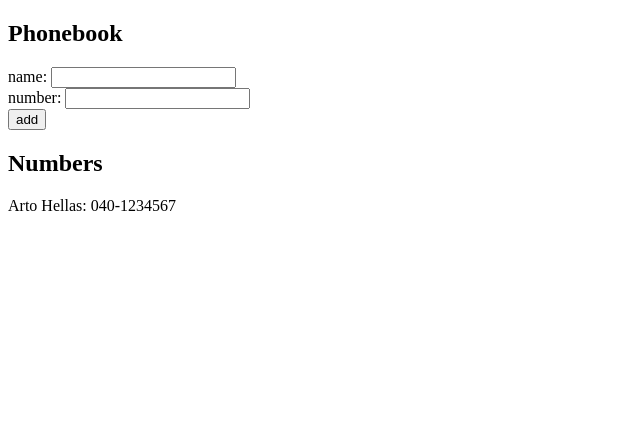
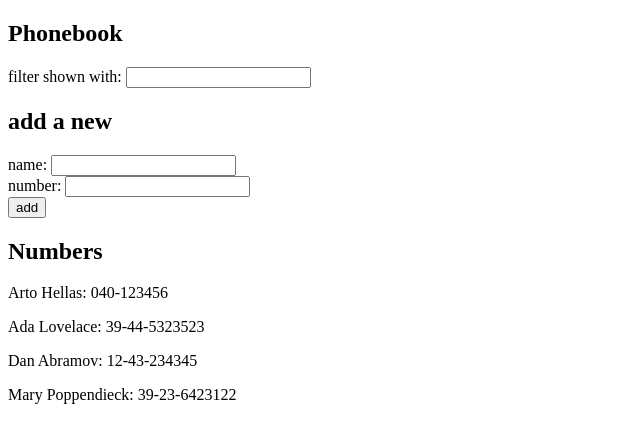
Before and after one commit to andrei-kozel/fullstackopen.com, a React (Create React App) app in the folder part2/phonebook/: page / in a window 1280 px wide. Shown: the top 442 px of the page, without its empty margins (0-640 px from the left). Built offline with nearby package versions, Linux system fonts and the light colour scheme.

Commit message:
ex2.9 completed

```diff
--- a/part2/phonebook/src/App.js
+++ b/part2/phonebook/src/App.js
@@ -2,10 +2,14 @@
 
 const App = () => {
   const [persons, setPersons] = useState([
-    { name: "Arto Hellas", number: "040-1234567", id: 1 },
+    { name: "Arto Hellas", number: "040-123456", id: 1 },
+    { name: "Ada Lovelace", number: "39-44-5323523", id: 2 },
+    { name: "Dan Abramov", number: "12-43-234345", id: 3 },
+    { name: "Mary Poppendieck", number: "39-23-6423122", id: 4 },
   ]);
   const [newName, setNewName] = useState("");
   const [newNumber, setNewNumber] = useState("");
+  const [filter, setFilter] = useState("");
 
   const addNumber = (event) => {
     event.preventDefault();
@@ -42,13 +46,39 @@
   const handleNewName = (event) => {
     setNewName(event.target.value);
   };
+
   const handleNewNumber = (event) => {
     setNewNumber(event.target.value);
+  };
+
+  const handleFilter = (event) => {
+    setFilter(event.target.value);
+    filteredData();
+  };
+
+  const filteredData = () => {
+    if (filter.length === 0) {
+      return persons;
+    }
+    let tempPersons = [];
+
+    persons.forEach((person) => {
+      if (person.name.toLowerCase().includes(filter.toLowerCase())) {
+        tempPersons.push(person);
+      }
+    });
+
+    return tempPersons;
   };
 
   return (
     <div>
       <h2>Phonebook</h2>
+      <div>
+        filter shown with: <input value={filter} onChange={handleFilter} />
+      </div>
+
+      <h2>add a new</h2>
       <form>
         <div>
           name: <input value={newName} onChange={handleNewName} />
@@ -63,7 +93,7 @@
         </div>
       </form>
       <h2>Numbers</h2>
-      {persons.map((person) => (
+      {filteredData().map((person) => (
         <p key={person.id}>
           {person.name}: {person.number}
         </p>
```
